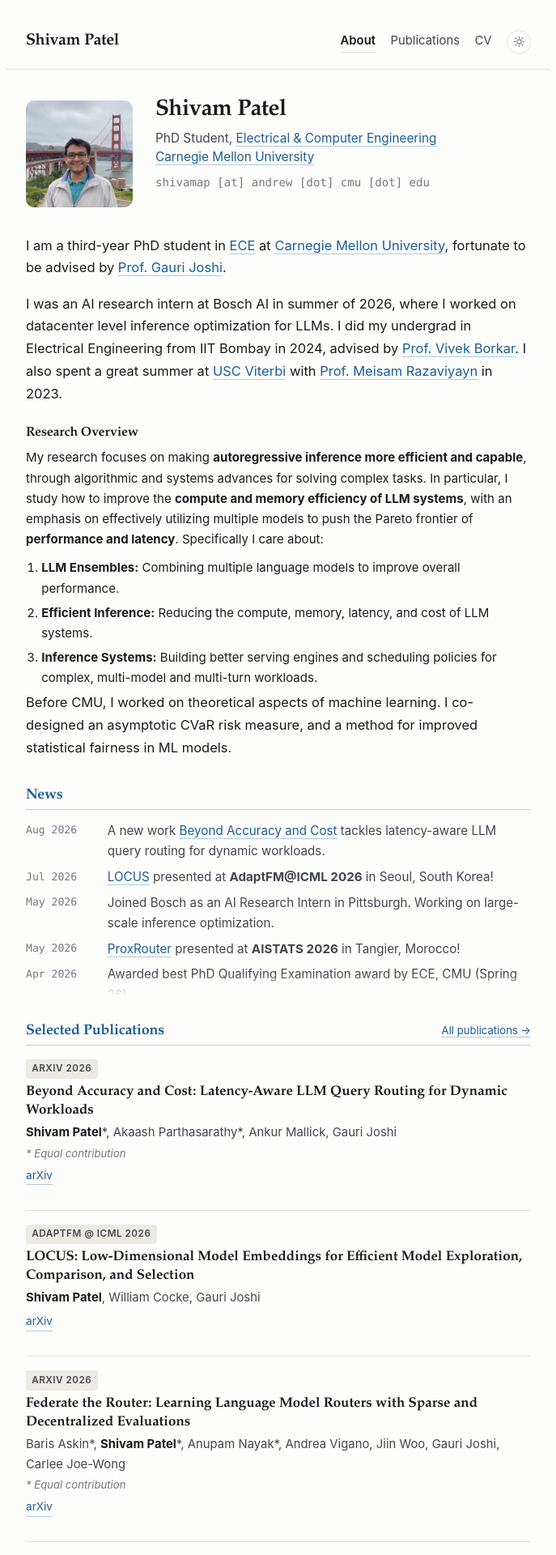
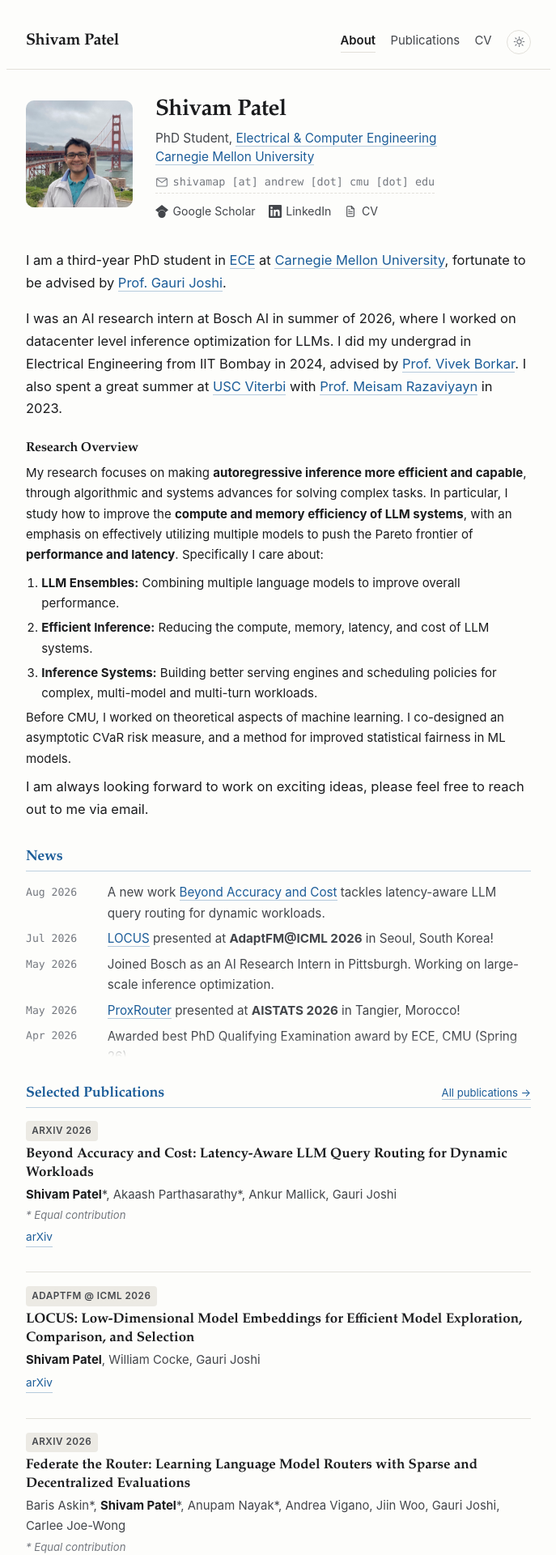
Before and after one commit to patel-shivam/patel-shivam.github.io, a Jekyll site: the page built from index.md, in a window 1280 px wide. Shown: the top 1920 px of the page at 81% size, without its empty margins (296-983 px from the left). Built offline with Jekyll 4.4.1, drawn with Linux system fonts in a browser that asks for light colours.

Commit message:
Icon links for Scholar, LinkedIn and CV; click-to-reveal email
- Footer and homepage intro now share one icon-link row: Google Scholar,
  LinkedIn and CV, each with an inline SVG mark
- Email is shown obfuscated and swapped for a real mailto link on click; the
  address is assembled in JS at click time, so it never appears in the served
  HTML for scrapers to harvest
- Drop the plain-text footer link list

Co-Authored-By: Claude Opus 5 <noreply@anthropic.com>
Claude-Session: https://claude.ai/code/session_016zpS9cH7qZsbhLngH4iYxp

```diff
--- a/_config.yml
+++ b/_config.yml
@@ -21,11 +21,14 @@ author:
   photo: /assets/img/social-card.jpg
 
 links:
-  - name: Email
-    url: "mailto:shivamap@andrew.cmu.edu"
   - name: Google Scholar
+    icon: scholar
     url: "https://scholar.google.co.in/citations?user=-842QRIAAAAJ&hl=en"
+  - name: LinkedIn
+    icon: linkedin
+    url: "https://www.linkedin.com/in/shivam-patel02/"
   - name: CV
+    icon: cv
     url: "/files/CV_current.pdf"
 
 nav:
--- /dev/null
+++ b/_includes/contact-email.html
@@ -0,0 +1,21 @@
+<p class="contact">
+  <button type="button" class="email-btn" id="email-btn">
+    {%- include icon.html name="mail" -%}
+    <span id="email-text">shivamap [at] andrew [dot] cmu [dot] edu</span>
+  </button>
+</p>
+<script>
+  (function () {
+    var btn = document.getElementById('email-btn');
+    if (!btn) return;
+    btn.addEventListener('click', function () {
+      // assembled at click time, so scrapers reading the static page find nothing
+      var addr = ['shivamap', 'andrew.cmu.edu'].join('@');
+      var a = document.createElement('a');
+      a.className = 'email-btn revealed';
+      a.href = 'mailto:' + addr;
+      a.innerHTML = btn.querySelector('svg').outerHTML + '<span>' + addr + '</span>';
+      btn.replaceWith(a);
+    });
+  })();
+</script>
--- /dev/null
+++ b/_includes/icon.html
@@ -0,0 +1,11 @@
+{%- comment -%}Inline SVG icons. Usage: {% include icon.html name="scholar" %}{%- endcomment -%}
+{%- case include.name -%}
+{%- when "scholar" -%}
+<svg viewBox="0 0 24 24" class="ico ico-fill" aria-hidden="true"><path d="M5.242 13.769 0 9.5 12 0l12 9.5-5.242 4.269C17.548 11.249 15.0 9.5 12 9.5s-5.548 1.749-6.758 4.269zM12 10a7 7 0 1 0 0 14 7 7 0 0 0 0-14z"/></svg>
+{%- when "linkedin" -%}
+<svg viewBox="0 0 24 24" class="ico ico-fill" aria-hidden="true"><path d="M20.447 20.452h-3.554v-5.569c0-1.328-.027-3.037-1.852-3.037-1.853 0-2.136 1.445-2.136 2.939v5.667H9.351V9h3.414v1.561h.046c.477-.9 1.637-1.85 3.37-1.85 3.601 0 4.267 2.37 4.267 5.455v6.286zM5.337 7.433a2.062 2.062 0 1 1 0-4.125 2.062 2.062 0 0 1 0 4.125zm1.782 13.019H3.555V9h3.564v11.452zM22.225 0H1.771C.792 0 0 .774 0 1.729v20.542C0 23.227.792 24 1.771 24h20.451C23.2 24 24 23.227 24 22.271V1.729C24 .774 23.2 0 22.222 0h.003z"/></svg>
+{%- when "cv" -%}
+<svg viewBox="0 0 24 24" class="ico ico-stroke" aria-hidden="true"><path d="M14 2.5H7A1.5 1.5 0 0 0 5.5 4v16A1.5 1.5 0 0 0 7 21.5h10a1.5 1.5 0 0 0 1.5-1.5V7L14 2.5Z"/><path d="M14 2.5V7h4.5M8.5 12.5h7M8.5 16h7M8.5 9h2.5"/></svg>
+{%- when "mail" -%}
+<svg viewBox="0 0 24 24" class="ico ico-stroke" aria-hidden="true"><rect x="2.5" y="4.5" width="19" height="15" rx="2"/><path d="m3 6 9 6.5L21 6"/></svg>
+{%- endcase -%}
--- /dev/null
+++ b/_includes/social.html
@@ -0,0 +1,14 @@
+{%- comment -%}
+  Row of icon links, shared by the homepage intro and the site footer.
+  include.labels="true" shows text beside each icon.
+{%- endcomment -%}
+<div class="social{% if include.labels != 'true' %} icons-only{% endif %}">
+  {%- for l in site.links -%}
+  <a href="{{ l.url | relative_url }}"
+     {% if l.url contains 'http' %}rel="me noopener"{% endif %}
+     aria-label="{{ l.name }}" title="{{ l.name }}">
+    {%- include icon.html name=l.icon -%}
+    {%- if include.labels == 'true' %}<span class="lbl">{{ l.name }}</span>{% endif -%}
+  </a>
+  {%- endfor -%}
+</div>
--- a/_layouts/default.html
+++ b/_layouts/default.html
@@ -38,11 +38,7 @@
   </main>
 
   <footer class="site-footer">
-    <div class="foot-links">
-      {%- for l in site.links -%}
-      <a href="{{ l.url | relative_url }}"{% if l.url contains 'http' %} rel="me noopener"{% endif %}>{{ l.name }}</a>
-      {%- endfor -%}
-    </div>
+    {% include social.html labels="true" %}
     <p class="colophon">
       &copy; {{ 'now' | date: "%Y" }} {{ site.author.name }}.
       Last updated {{ site.time | date: "%B %Y" }}.
--- a/assets/css/style.css
+++ b/assets/css/style.css
@@ -753,3 +753,63 @@ h2.section {
 .overview p { margin-bottom: .6rem; }
 .overview ol { padding-left: 1.2rem; margin: 0; }
 .overview li { margin-bottom: .3rem; }
+
+/* ══ Icon links + email reveal ═════════════════════════════════════════ */
+.social {
+  display: flex;
+  align-items: center;
+  gap: 1rem;
+  flex-wrap: wrap;
+  font-size: .88rem;
+  margin-top: .5rem;
+}
+.social a {
+  display: inline-flex;
+  align-items: center;
+  gap: .35rem;
+  color: var(--fg-soft);
+  border-bottom: 1px solid transparent;
+  padding-bottom: 1px;
+}
+.social a:hover { color: var(--accent); background: none; border-bottom-color: var(--accent); }
+.social.icons-only a { gap: 0; }
+
+.ico { width: 16px; height: 16px; display: block; flex: none; }
+.ico-fill { fill: currentColor; }
+.ico-stroke {
+  fill: none;
+  stroke: currentColor;
+  stroke-width: 1.6;
+  stroke-linecap: round;
+  stroke-linejoin: round;
+}
+
+/* Email: obfuscated until clicked, then swapped for a real mailto link. */
+.contact { margin: 0; }
+.email-btn {
+  display: inline-flex;
+  align-items: center;
+  gap: .35rem;
+  font: inherit;
+  font-family: var(--mono);
+  font-size: .84rem;
+  color: var(--muted);
+  background: none;
+  border: 0;
+  border-bottom: 1px dashed var(--rule);
+  padding: 0 0 1px;
+  cursor: pointer;
+  transition: color .15s, border-color .15s;
+}
+.email-btn:hover { color: var(--accent); border-bottom-color: var(--accent); }
+.email-btn:focus-visible { outline: 2px solid var(--accent); outline-offset: 3px; border-radius: 2px; }
+a.email-btn.revealed {
+  cursor: pointer;
+  color: var(--accent);
+  border-bottom-style: solid;
+  border-bottom-color: color-mix(in srgb, var(--accent) 38%, transparent);
+}
+a.email-btn.revealed:hover { background: none; border-bottom-color: var(--accent); }
+
+/* Footer row inherits .social; drop the old two-tier spacing. */
+.site-footer .social { margin-top: 0; margin-bottom: .7rem; }
--- a/index.md
+++ b/index.md
@@ -12,7 +12,8 @@ description: >-
       <span>PhD Student, <a href="https://www.ece.cmu.edu">Electrical &amp; Computer Engineering</a></span>
       <span class="inst"><a href="https://www.cmu.edu">Carnegie Mellon University</a></span>
     </p>
-    <p class="contact">shivamap [at] andrew [dot] cmu [dot] edu</p>
+    {% include contact-email.html %}
+    {% include social.html labels="true" %}
   </div>
 </div>
 
@@ -31,10 +32,10 @@ My research focuses on making **autoregressive inference more efficient and capa
 3. **Inference Systems:** Building better serving engines and scheduling policies for complex, multi-model and multi-turn workloads.
 
 
+Before CMU, I worked on theoretical aspects of machine learning. I co-designed an asymptotic CVaR risk measure, and a method for improved statistical fairness in ML models.
 </div>
 
-Before CMU, I worked on theoretical aspects of machine learning. I co-designed an asymptotic CVaR risk measure, and a method for improved statistical fairness in ML models.
-
+I am always looking forward to work on exciting ideas, please feel free to reach out to me via email.
 
 
 <h2 class="section">News</h2>
```
